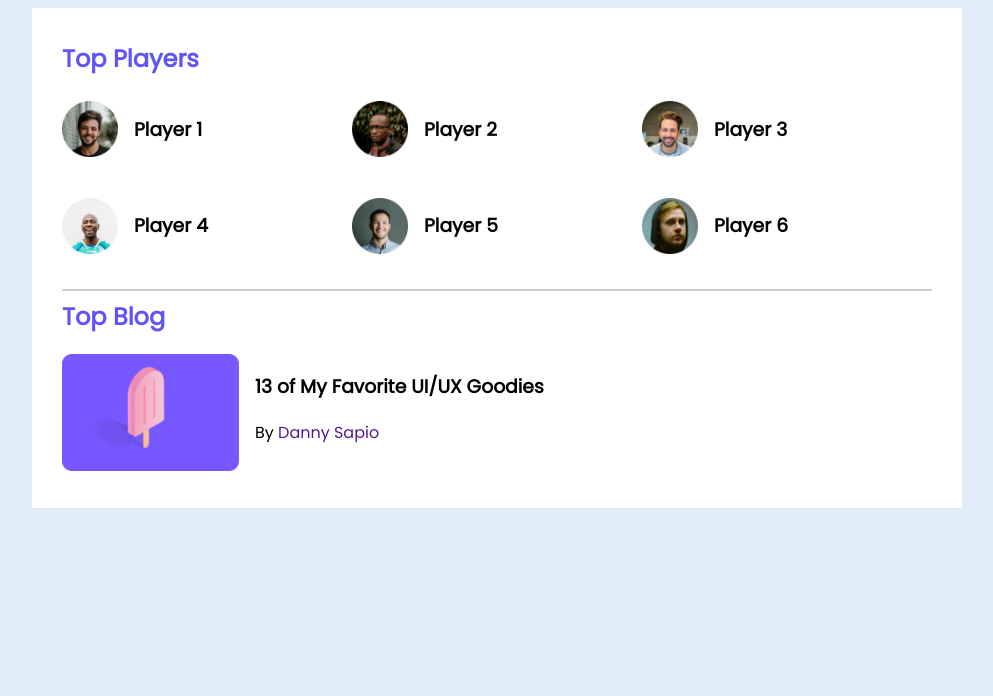
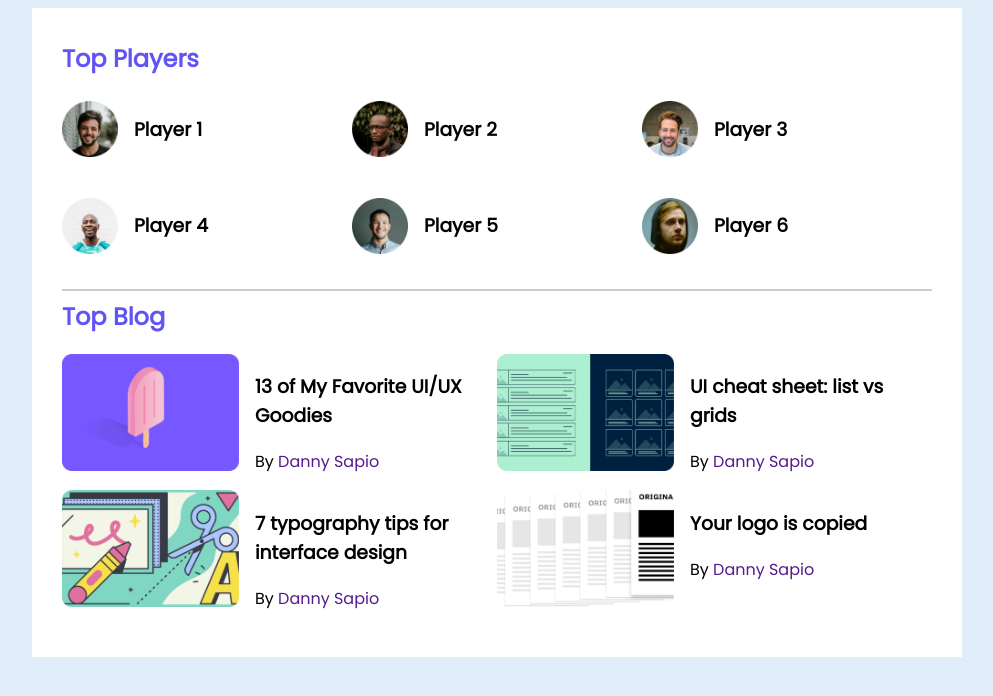
Before and after one commit to Nirjharpaul/leader-board-css, a plain HTML site: page index.html in a window 1280 px wide. Shown: the whole page, without its empty margins (143-1136 px from the left). Drawn offline with Linux system fonts and the light colour scheme.

Commit message:
code added

```diff
--- a/index.html
+++ b/index.html
@@ -58,6 +58,36 @@
                             <p>By <a href="">Danny Sapio</a></p>
                         </div>
                     </article>
+                    <article class="blog">
+                        <div class="thumbnail">
+                            <img src="images/blogs/blog-2.png" alt="">
+                        </div>
+                        <div class="blog-info">
+                            <h3 class="blog-title">UI cheat sheet:
+                                list vs grids</h3>
+                            <p>By <a href="">Danny Sapio</a></p>
+                        </div>
+                    </article>
+                    <article class="blog">
+                        <div class="thumbnail">
+                            <img src="images/blogs/blog-3.png" alt="">
+                        </div>
+                        <div class="blog-info">
+                            <h3 class="blog-title">7 typography tips
+                                for interface design</h3>
+                            <p>By <a href="">Danny Sapio</a></p>
+                        </div>
+                    </article>
+                    <article class="blog">
+                        <div class="thumbnail">
+                            <img src="images/blogs/blog-4.png" alt="">
+                        </div>
+                        <div class="blog-info">
+                            <h3 class="blog-title">Your logo is
+                                copied</h3>
+                            <p>By <a href="">Danny Sapio</a></p>
+                        </div>
+                    </article>
                 </div>
             </div>
         </section>
--- a/style.css
+++ b/style.css
@@ -51,6 +51,12 @@ hr {
 
 .blog {
     display: flex;
+
+}
+
+.blogs {
+    display: grid;
+    grid-template-columns: repeat(2, 1fr);
 }
 
 .thumbnail img {
```
